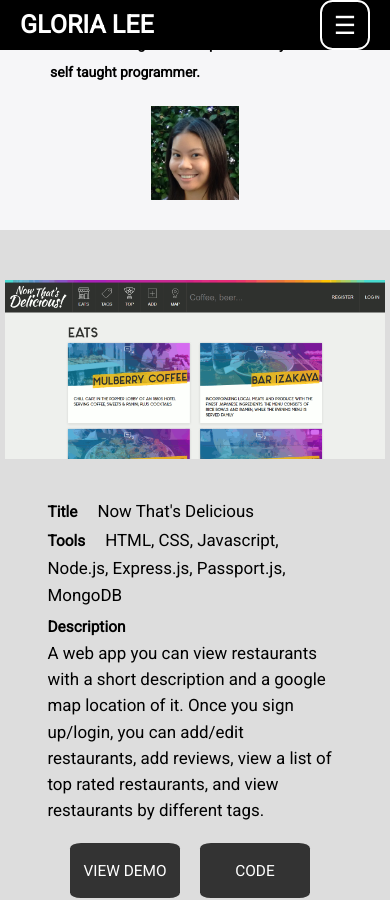
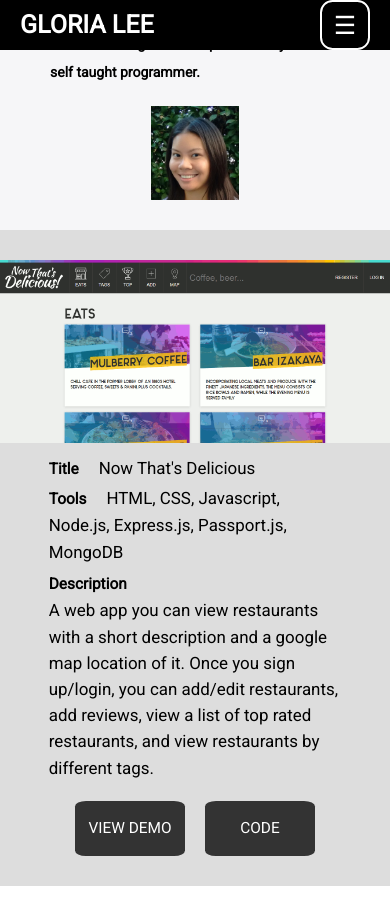
Before and after one commit to gmgl21/portfolio, a Jekyll site: the page built from index.html, in a window 390 px wide and 900 px high, scrolled down 1620 px. Built offline with Jekyll 4.4.1, drawn with Linux system fonts in a browser that asks for light colours.

Commit message:
fix image size

```diff
--- a/assets/css/2-modules/portfolio.scss
+++ b/assets/css/2-modules/portfolio.scss
@@ -125,9 +125,11 @@ a.code {
 
   .portfolio__img {
     grid-area: portfolio-img;
-    width: 100%;
+    display: flex;
+    align-items: center;
+    justify-content: center;
+    width: 100vw;
     height: auto;
-    margin: 20px 5px;
   }
 
   .portfolio__about {
--- a/assets/css/main.css
+++ b/assets/css/main.css
@@ -872,9 +872,20 @@ a.code {
     place-items: center; }
   .portfolio__img {
     grid-area: portfolio-img;
-    width: 100%;
-    height: auto;
-    margin: 20px 5px; }
+    display: -webkit-box;
+    display: -webkit-flex;
+    display: -ms-flexbox;
+    display: flex;
+    -webkit-box-align: center;
+    -webkit-align-items: center;
+        -ms-flex-align: center;
+            align-items: center;
+    -webkit-box-pack: center;
+    -webkit-justify-content: center;
+        -ms-flex-pack: center;
+            justify-content: center;
+    width: 100vw;
+    height: auto; }
   .portfolio__about {
     grid-area: portfolio-about;
     width: 75%; } }
```
